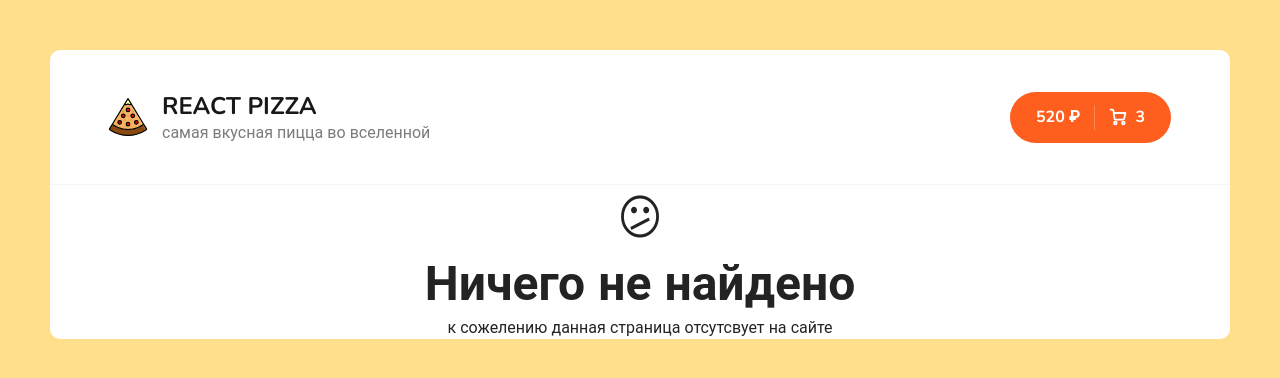
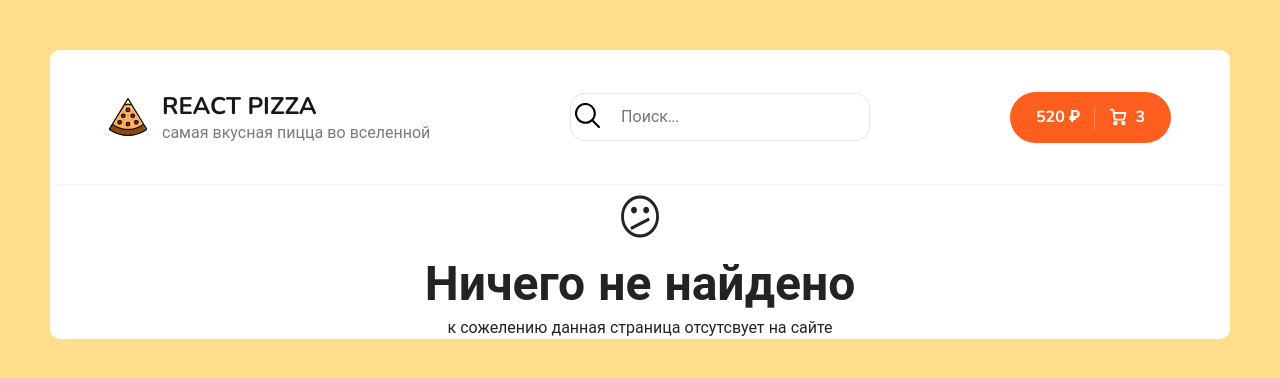
Before and after one commit to koteyka121991/testpizza, a React (Create React App) app: page /pizza/1 in a window 1280 px wide. Shown: the top 378 px of the page. Built offline with nearby package versions, Linux system fonts and the light colour scheme.

Commit message:
add pagination and search

```diff
--- a/package.json
+++ b/package.json
@@ -9,6 +9,7 @@
     "react": "^18.2.0",
     "react-content-loader": "^6.2.0",
     "react-dom": "^18.2.0",
+    "react-paginate": "^8.1.4",
     "react-router-dom": "^6.4.5",
     "react-scripts": "5.0.1",
     "sass": "^1.56.1",
--- a/src/App.js
+++ b/src/App.js
@@ -11,6 +11,10 @@
 // в обычном js каждое изменение в дом дереве может затронуть лишнюю память и производительность приложения снижаеться если делать много операций с дом деревом. Реакт не позволяет этого делать
 // реакт оптимизирует этот процесс. Тем самым увеличиваеться скорость работы приложения
 // https://cssgrid-generator.netlify.app/ для верстки полезный ресурс
+// при помощи контекста можно создать глобальное значение и использовать это значение на разных компонентах
+// Prop Drilling процес прокидывания пропсов от основного компонента к дочернему через компоненты которые находяться между основным и конечным
+
+
 import React from 'react';
 import { Route, Routes } from 'react-router-dom';
 import Header from "./components/Header";
@@ -22,17 +26,17 @@ import "./scss/app.scss";
 
 
 function App() {
-
-
+const [searchValue, setSearchValue]=React.useState('');
+console.log(searchValue, 'input changed')
   return (
     <div className="wrapper">
-      <Header />
+      <Header searchValue={searchValue} setSearchValue={setSearchValue}  />
       <div className="content">
 
           <Routes>
             <Route
               path="/"
-              element={<Home />}
+              element={<Home searchValue={searchValue} setSearchValue={setSearchValue}/>}
             />
             <Route
               path="/cart"
--- a/src/components/Header.js
+++ b/src/components/Header.js
@@ -2,7 +2,8 @@
 // тажке можно сделать через импорт import logo from '../img/pizza-logo.svg' помещая в папку assets(в assets обычно храняться статичные данные) и указываем название элимента в {}{logo}
 import { Link } from 'react-router-dom';
 import logo from '../assets/img/pizza-logo.svg'
-const Header = () => {
+import Search from './search/Search';
+const Header = ( {searchValue, setSearchValue}) => {
 
   return (
     <div className="header">
@@ -16,7 +17,7 @@ const Header = () => {
             </div>
           </div>
         </Link>
-
+<Search searchValue={searchValue} setSearchValue={setSearchValue} />
 
         <div className="header__cart">
           <Link to="/cart" className="button button--cart">
--- /dev/null
+++ b/src/components/pagination/Pagination.js
@@ -0,0 +1,20 @@
+import React from 'react';
+import ReactPaginate from 'react-paginate';
+import style from './pagination.module.scss'
+
+const Pagination = ({onChangePage}) => {
+    return (
+        <ReactPaginate
+        className={style.root}
+        breakLabel="..."
+        nextLabel=">"
+        onPageChange={(event)=>onChangePage(event.selected+1)}
+        pageRangeDisplayed={4}
+        pageCount={3}
+        previousLabel="<"
+        renderOnZeroPageCount={null}
+      />
+    );
+}
+
+export default Pagination;
--- /dev/null
+++ b/src/components/pagination/pagination.module.scss
@@ -0,0 +1,31 @@
+.root {
+   margin: 10px auto;
+li {
+    display: inline-flex;
+    justify-content: center;
+    align-items: center;
+    width: 40px;
+    height: 40px;
+    border: 1px solid #fe5f1e;
+    border-radius: 30px;
+    cursor: pointer;
+    &:hover {
+        background: #fe5f1e;
+        color:white;
+    }
+    a {
+        color: #fe5f1e;
+        &:hover {
+            color:white;
+        }
+    }
+}
+
+
+    // :global добовляем для костомных классов (которые не модульные)
+    // :global {
+    //     .previous {
+    //         background-color: aqua;
+    //     }
+    // }
+}
--- /dev/null
+++ b/src/components/search/Search.js
@@ -0,0 +1,27 @@
+import React from 'react';
+import style from './search.module.scss'
+import close from '../../assets/img/free-icon-font-cross-3917759.svg'
+
+// инпуты в реакте контролируемые
+const Search = ({ searchValue, setSearchValue }) => {
+    return (
+        <div className={style.root}>
+            <svg className={style.icon} xmlns="http://www.w3.org/2000/svg" id="Outline" viewBox="0 0 24 24" width="512" height="512"><path d="M23.707,22.293l-5.969-5.969a10.016,10.016,0,1,0-1.414,1.414l5.969,5.969a1,1,0,0,0,1.414-1.414ZM10,18a8,8,0,1,1,8-8A8.009,8.009,0,0,1,10,18Z" /></svg>
+            <input
+                // рекомендуеться хранить в value то что меняет инпут
+                value={searchValue}
+                onChange={(event) => { setSearchValue(event.target.value) }}
+                className={style.input}
+                placeholder='Поиск...' />
+            {searchValue && (
+                // очитска поиска
+                <img onClick={()=>{setSearchValue('')}}
+                 className={style.clearInput} width="25" src={close}
+                    alt="input close" />
+            )
+            }
+        </div>
+    );
+}
+
+export default Search;
--- /dev/null
+++ b/src/components/search/search.module.scss
@@ -0,0 +1,33 @@
+.input {
+    border: 1px solid rgba(0, 0, 0, 0.1);
+    padding: 12px 20px;
+    width: 300px;
+    border-radius: 15px;
+    font-size: 16px;
+    padding-left: 50px;
+    &:focus {
+        border: 1px solid rgba(0, 0, 0, 0.2);
+    }
+}
+.icon {
+position: absolute;
+width: 25px;
+height: 25px;
+left: 0;
+top:10px;
+left: 5px
+}
+
+.root {
+    position: relative;
+}
+
+.clearInput {
+    position: absolute;
+    right: 5px;
+    top: 10px;
+    &:hover {
+        opacity: 0.8;
+        cursor: pointer;
+    }
+}
--- a/src/pages/Home.js
+++ b/src/pages/Home.js
@@ -4,8 +4,10 @@ import Categories from "../components/Categories";
 import PizzaBlock from '../components/PizzaBlock/PizzaBlock'
 import Skeleton from '../components/PizzaBlock/Skeleton';
 import Sort from '../components/Sort'
+import ReactPaginate from 'react-paginate';
+import Pagination from '../components/pagination/Pagination';
 
-const Home = () => {
+const Home = ({searchValue}) => {
   // получение пицц с сервера
   const [pizzas, setPizzas] = React.useState([]);
   // соятояние загрузки пиц с сервера отображение фэйковых пиц
@@ -16,6 +18,7 @@ const Home = () => {
   const [sortType, setSortType] = React.useState(
     { name: 'популярности', sort: 'rating' }
    );
+   const[currentPage,setCurrentPage ] =React.useState(1);
   // useEffect не получает значение, он получе функцию которую он буде вызывать ессли произойдет какой то эфект.
   // useEffect позволяе отлавливать действия которые будет происходить в компоненте
   // сосояние жизненого цикла сосояние когда компонен отрисовался componentDidMount и когда потом он исчизает  , componentWillUnmount
@@ -28,21 +31,20 @@ const Home = () => {
 // проверяеть есть в сортировке минус если есть делай сторировку по возрастанию asc если нет то по убыванию desc
     const order =sortType.sort.includes('-') ? 'asc' : 'desc';
     const category = categoryId>0? `category=${categoryId}`:'';
+    const search = searchValue? `&search=${searchValue}`:'';
     // поверка чтобы выводились пицы в категории все (занчение 0) если categoryId>0 то выводим пицы иначе  передаем пустую строку
-    fetch(`https://639098ef65ff41831118e35d.mockapi.io/items?${category}&sortBy=${sortBy}&order=${order}`,
+    fetch(`https://639098ef65ff41831118e35d.mockapi.io/items?page=${currentPage}&limit=4&${category}&sortBy=${sortBy}&order=${order}${search}`,
     )
       .then((response) => response.json())
       // return не обязательно в useEffect писать
       .then((json) => {
         setPizzas(json);
         setIsLoading(false);
-
       })
     // при первом рендере страницы будет перекидвать в верх
     window.scrollTo(0, 0);
     // если передать чо то в массив то то что ты пердал в массив }, []); измениться будет вызываться эта функция (бесконечный запрос)
-  }, [categoryId, sortType]);
-
+  }, [categoryId, sortType, searchValue, currentPage]);
   // https://639098ef65ff41831118e35d.mockapi.io/items
   // fetch функция которая делает запросы
   // fetch('https://639098ef65ff41831118e35d.mockapi.io/items').then((response)=>{
@@ -51,6 +53,24 @@ const Home = () => {
   // .then((json)=>{
   //   setPizzas(json);
   // })
+
+// данные способ реализации поиска не плох когда есть статичный массив
+  const pizzaItems= pizzas.filter( obj=>
+    // Метод includes() определяет, содержит ли массив определённый элемент, возвращая в зависимости от этого true или false.
+    // если в каждом объекте title есть что содержиться в searchValue то мы оставляем это в массиве иначе ничего не остаеться
+    // toLowerCase() метод первода значения в нижний регистр
+    {if (obj.title.toLowerCase().includes(searchValue.toLowerCase())) {
+      return true;
+    }
+    return false;
+    }
+  ).map(obj => <PizzaBlock
+    // сокращеная запись копирования объектов применяеться спред опертор ... {...obj}
+    /* наименование пропса не обязательно должно совпадать с названием объекта. Пример image={obj.imageUrl} */
+    //  title={obj.title} price={obj.price} imageUrl={obj.imageUrl} sizes={obj.sizes} types={obj.types}
+    key={obj.id} {...obj} />);
+    const sceleton =[...new Array(6)].map((_, index) => <Skeleton key={index} />)
+
   return (
     <>
       <div className='container'>
@@ -61,22 +81,16 @@ const Home = () => {
         </div>
         <h2 className="content__title">Все пиццы</h2>
         <div className="content__items">
-
           { /* генерируем фэйковый массив [...new Array(6)]
     (_, index) _передаем потому что у нас пустой массив и js может ругаться
     */
-            isLoading ? [...new Array(6)].map((_, index) => <Skeleton key={index} />)
-              : pizzas.map(obj => <PizzaBlock
-                // сокращеная запись копирования объектов применяеться спред опертор ... {...obj}
-                /* наименование пропса не обязательно должно совпадать с названием объекта. Пример image={obj.imageUrl} */
-                //  title={obj.title} price={obj.price} imageUrl={obj.imageUrl} sizes={obj.sizes} types={obj.types}
-                key={obj.id} {...obj} />)
-
+            isLoading ? sceleton
+              : pizzaItems
           }
           {/* числовые значения можно передовать в фигурных скобках {500}  */}
           {/* <PizzaBlock title='Мексиканская' price={500} /> */}
-
         </div>
+      <Pagination onChangePage={number=>setCurrentPage(number)}/>
       </div>
     </>
   );
--- a/src/scss/app.scss
+++ b/src/scss/app.scss
@@ -33,7 +33,7 @@ body {
   &__items {
     display: grid;
     grid-template-columns: repeat(4, 1fr);
-    grid-template-rows: repeat(2, 1fr);
+    grid-template-rows: repeat(1, 1fr);
     grid-column-gap: 10px;
 
     @media(max-width: 1400px) {
```
Also changed, not shown: src/assets/img/free-icon-font-cross-3917759.svg (added), 1 other file (tests, documents, lock files or other folders).
